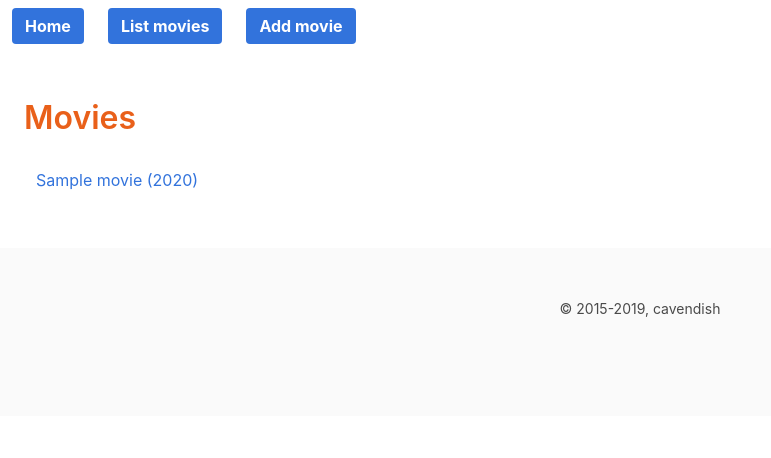
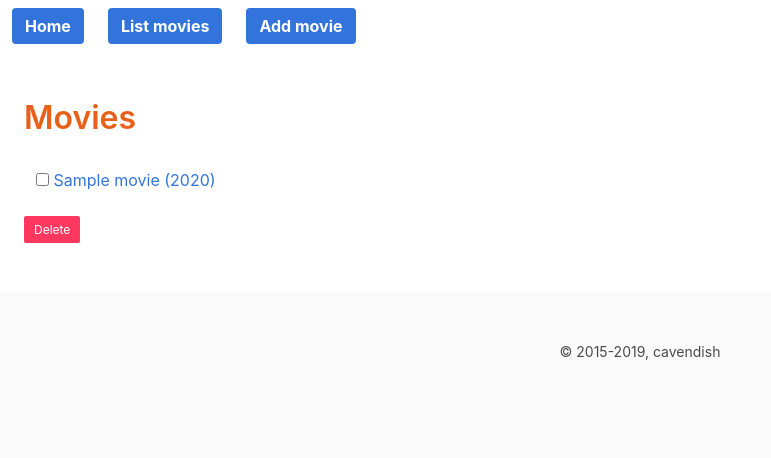
Before and after one commit to CMwangi254/flaskprojo, a Flask app: template templates/movielist.html in a window 1280 px wide. Shown: the top 458 px of the page, without its empty margins (0-771 px from the left). Run offline with Flask 2, Linux system fonts and the light colour scheme; the template is opened without the code that fills it: most values are stand-ins (such as "Sample title", 1, 10 or a date in 2020).

Commit message:
home update

```diff
--- a/templates/movielist.html
+++ b/templates/movielist.html
@@ -4,10 +4,14 @@
     <h1 class="title">Movies</h1>
 
     {% if movies %}
+        <form action="" method="post" name="movie_list">
         <table class="table is_striped is_fullwidth">
             {% for movie_key, movie in movies %}
             <tr>
                 <td>
+                    <label class="checkbox">
+                        <input type="checkbox" name="movie_keys" value="{{ movie_key }}"/>
+                    </label>
                     <a href="{{ url_for('movie_page', movie_key=movie_key) }}">
                     {{ movie.title }}
                     {% if movie.year %}
@@ -18,5 +22,12 @@
             </tr>
             {% endfor %}
         </table>
+
+        <div class="field is-grouped">
+            <div class="control">
+                <button class="button is-danger is-small">Delete</button>
+            </div>
+        </div>
+        </form>
     {% endif %}
 {% endblock %}
```
